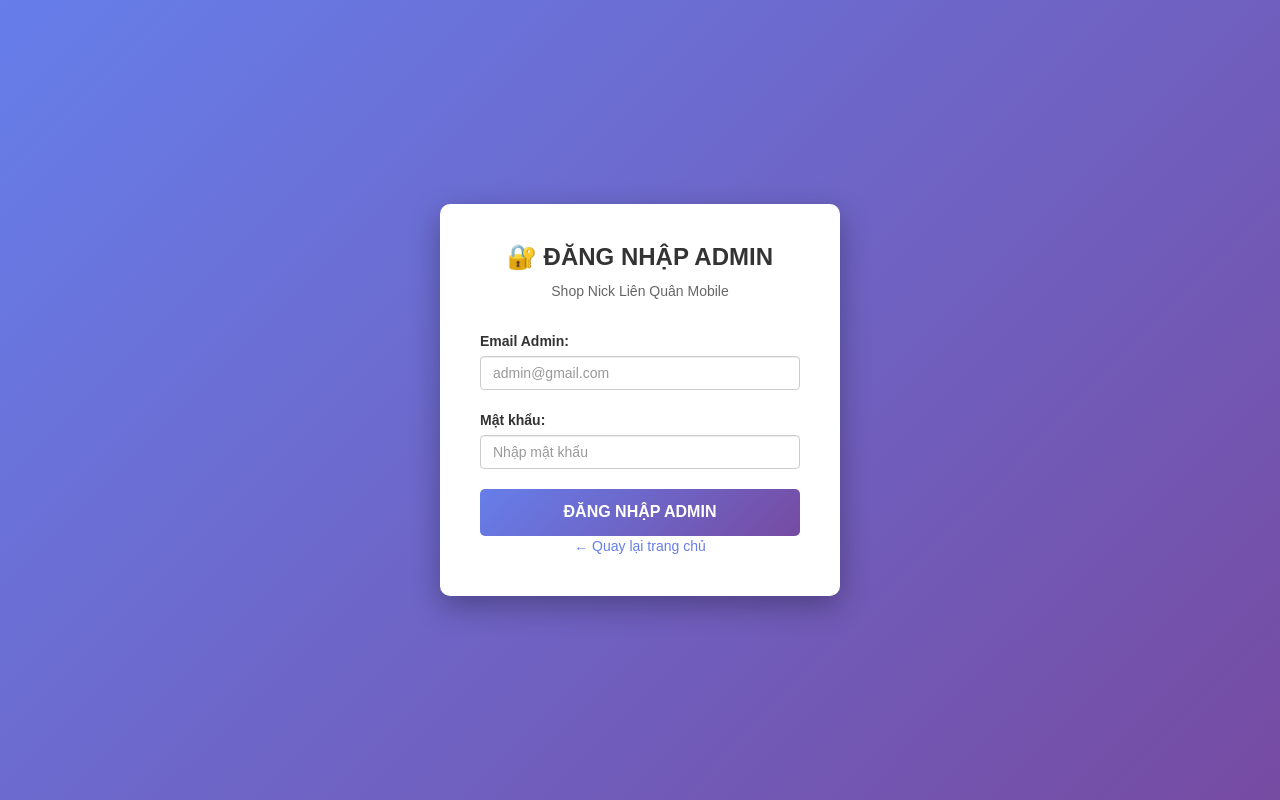
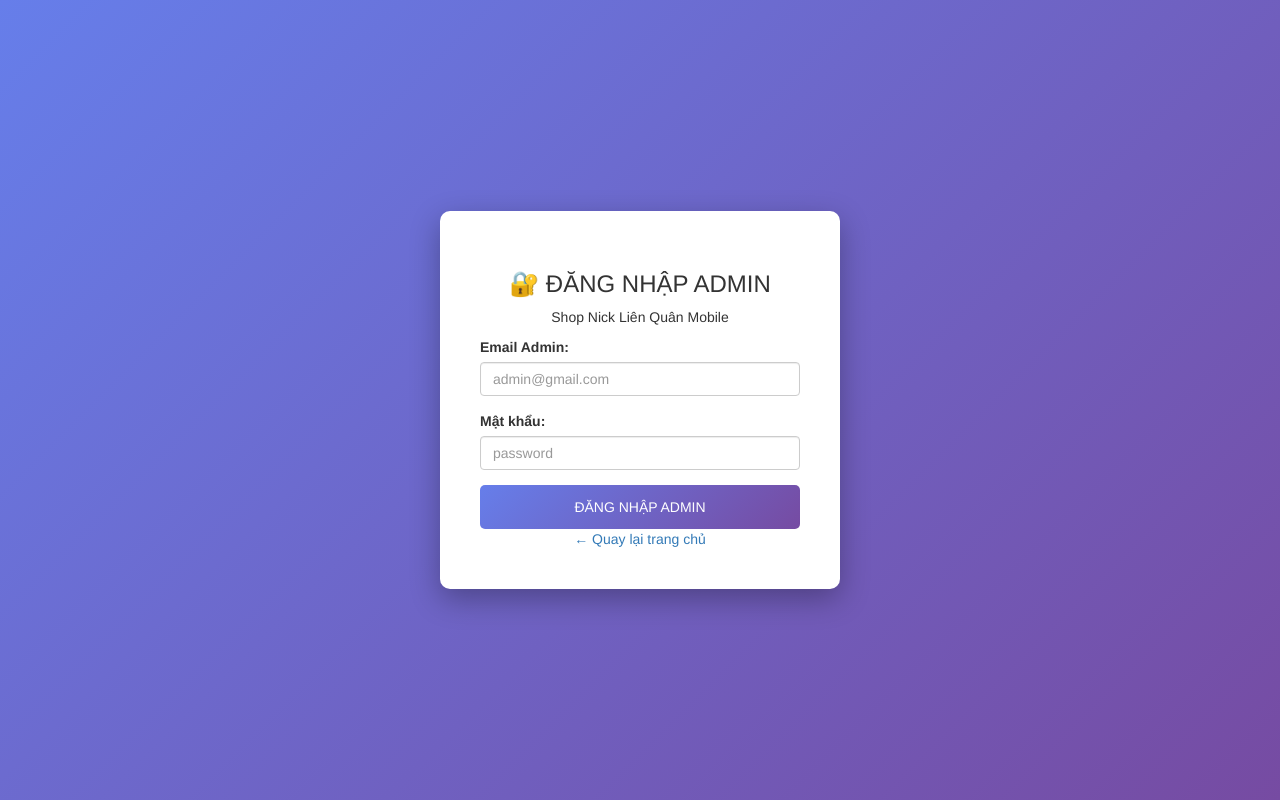
Before and after one commit to Luutieulong2005/website_1, a PHP site: page /admins/login.php in a window 1280 px wide. Run offline with PHP 8.4, Linux system fonts and the light colour scheme.

Commit message:
Update login.php

```diff
--- a/admins/login.php
+++ b/admins/login.php
@@ -28,86 +28,39 @@ if (isset($_POST['login'])) {
     }
 }
 ?>
-
 <!DOCTYPE html>
 <html lang="vi">
 <head>
     <meta charset="UTF-8">
     <meta name="viewport" content="width=device-width, initial-scale=1.0">
-    <title>Đăng nhập Admin - Shop Nick Liên Quân</title>
+    <title>Đăng nhập Admin</title>
     <link type="text/css" rel="stylesheet" href="../css/bootstrap.min.css"/>
-    <link rel="stylesheet" href="../css/font-awesome.min.css">
-    <link type="text/css" rel="stylesheet" href="../css/style.css"/>
     <style>
-        body {
-            background: linear-gradient(135deg, #667eea 0%, #764ba2 100%);
-            height: 100vh;
-            display: flex;
-            align-items: center;
-            justify-content: center;
-        }
-        .login-container {
-            background: white;
-            padding: 40px;
-            border-radius: 10px;
-            box-shadow: 0 10px 30px rgba(0,0,0,0.3);
-            width: 100%;
-            max-width: 400px;
-        }
-        .login-header {
-            text-align: center;
-            margin-bottom: 30px;
-        }
-        .login-header h3 {
-            color: #333;
-            margin-bottom: 10px;
-        }
-        .login-header p {
-            color: #666;
-        }
-        .form-group {
-            margin-bottom: 20px;
-        }
-        .btn-login {
-            background: linear-gradient(135deg, #667eea 0%, #764ba2 100%);
-            border: none;
-            color: white;
-            padding: 12px;
-            width: 100%;
-            border-radius: 5px;
-            font-size: 16px;
-            font-weight: bold;
-        }
-        .btn-login:hover {
-            opacity: 0.9;
-        }
+        body { background: linear-gradient(135deg, #667eea 0%, #764ba2 100%); height: 100vh; display: flex; align-items: center; justify-content: center; }
+        .login-container { background: white; padding: 40px; border-radius: 10px; box-shadow: 0 10px 30px rgba(0,0,0,0.3); width: 100%; max-width: 400px; }
+        .btn-login { background: linear-gradient(135deg, #667eea 0%, #764ba2 100%); border: none; color: white; padding: 12px; width: 100%; border-radius: 5px; }
     </style>
 </head>
 <body>
     <div class="login-container">
-        <div class="login-header">
+        <div class="login-header text-center mb-4">
             <h3>🔐 ĐĂNG NHẬP ADMIN</h3>
             <p>Shop Nick Liên Quân Mobile</p>
         </div>
-
-        <?php if ($error): ?>
-            <div class="alert alert-danger"><?php echo $error; ?></div>
-        <?php endif; ?>
-
+        <?php if ($error): ?><div class="alert alert-danger"><?php echo $error; ?></div><?php endif; ?>
         <form method="POST" action="">
-            <div class="form-group">
+            <div class="form-group mb-3">
                 <label>Email Admin:</label>
                 <input type="email" name="email" class="form-control" placeholder="admin@gmail.com" required>
             </div>
-            <div class="form-group">
+            <div class="form-group mb-3">
                 <label>Mật khẩu:</label>
-                <input type="password" name="password" class="form-control" placeholder="Nhập mật khẩu" required>
+                <input type="password" name="password" class="form-control" placeholder="password" required>
             </div>
             <button type="submit" name="login" class="btn-login">ĐĂNG NHẬP ADMIN</button>
         </form>
-
         <div class="text-center mt-3">
-            <a href="../index.php" style="color: #667eea;">← Quay lại trang chủ</a>
+            <a href="../index.php">← Quay lại trang chủ</a>
         </div>
     </div>
 </body>
```
